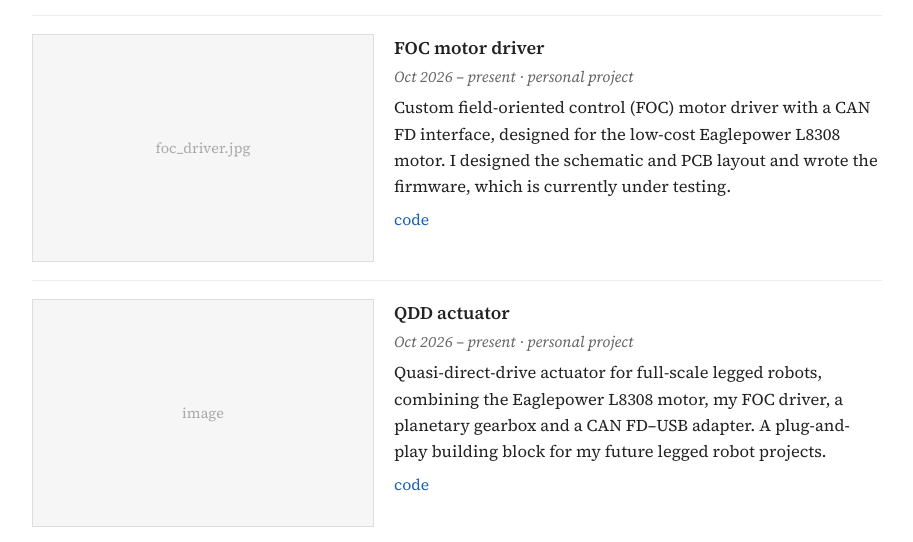
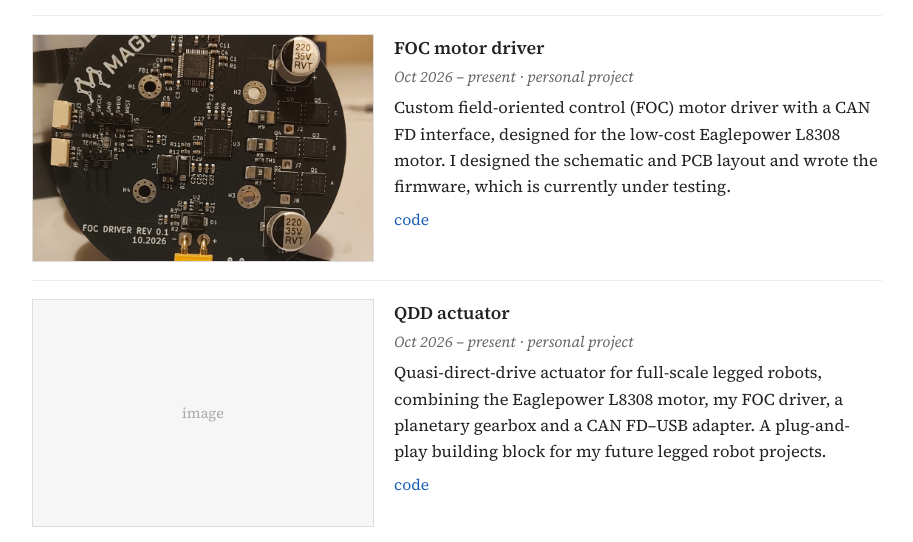
Before and after one commit to maksm17/maksm17.github.io, a plain HTML site: page index.html in a window 1280 px wide. Shown: the part 1586-2128 px from the top of the page, without its empty margins (183-1096 px from the left). Drawn offline with Linux system fonts and the light colour scheme.

Commit message:
Replace placeholder image with actual image tag

```diff
--- a/index.html
+++ b/index.html
@@ -160,7 +160,7 @@
   </div>
 
   <div class="project">
-    <div class="thumb"><div class="none">foc_driver.jpg</div></div>
+    <div class="thumb"><img src="foc_driver.jpg" alt="FOC motor driver"></div>
     <div>
       <h3>FOC motor driver</h3>
       <div class="meta">Oct 2026 – present · personal project</div>
```
